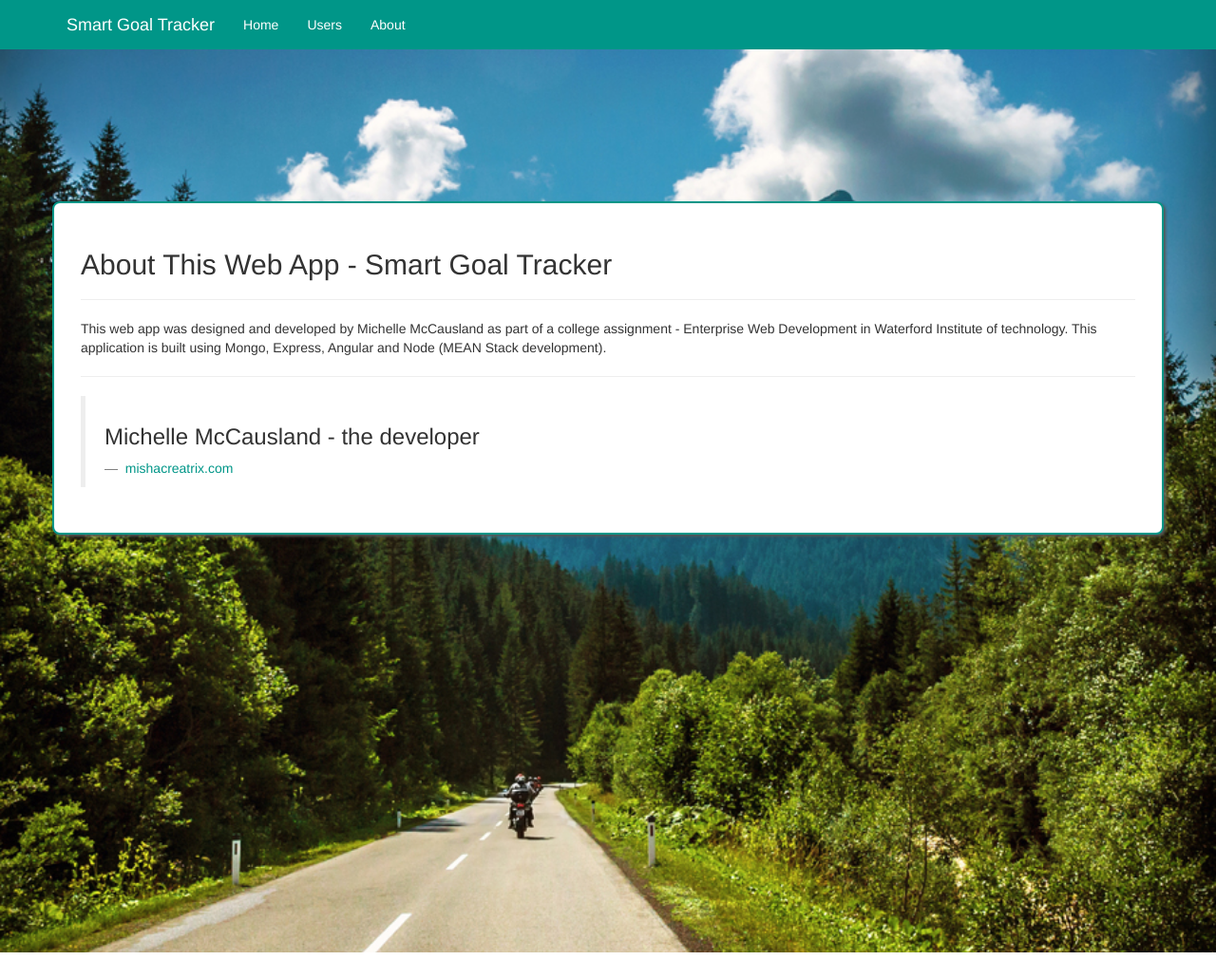
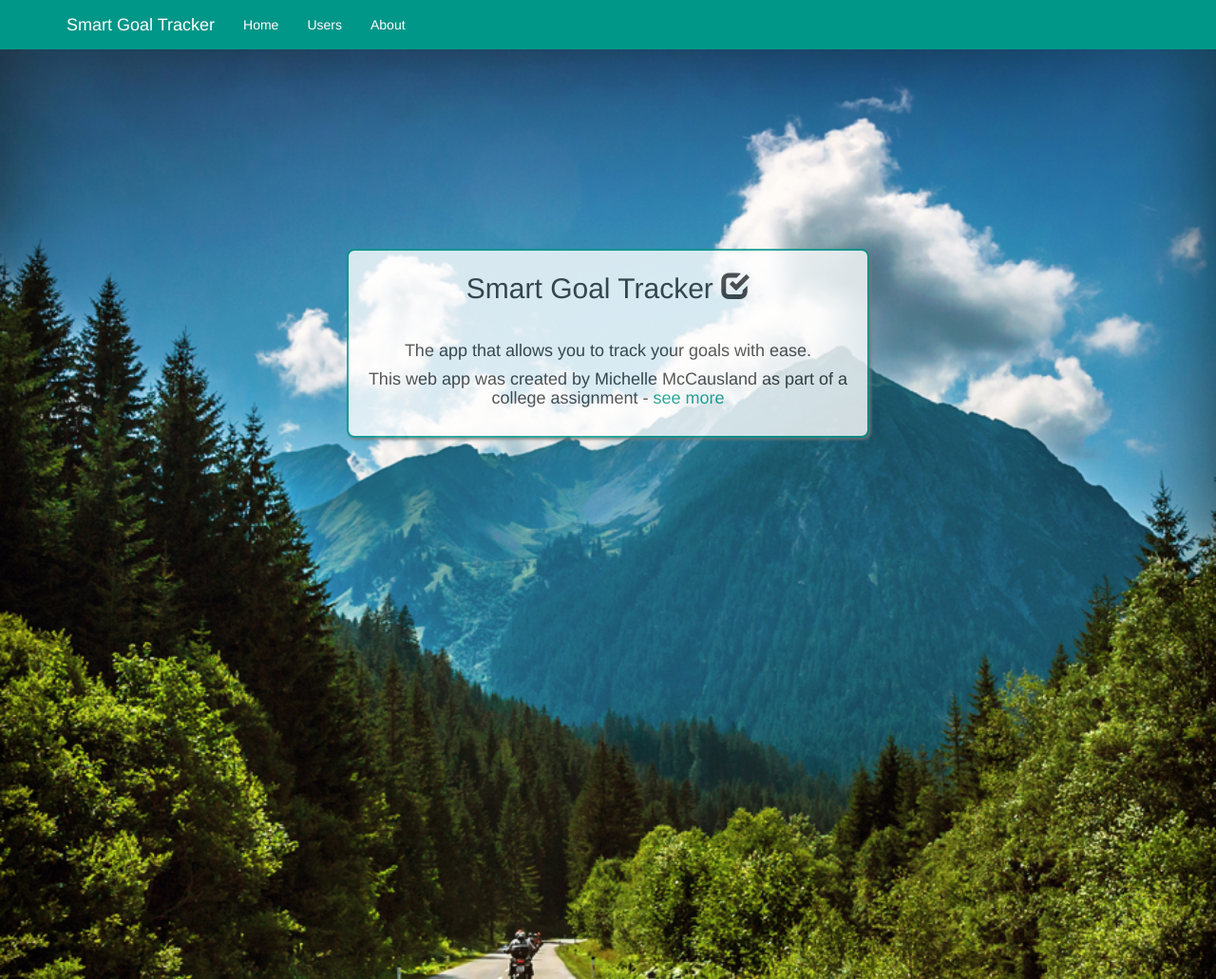
Before and after one commit to heymichellemac/smartgoalTrackerAssignment2, a website: page public/index.html at #/about in a window 1280 px wide. Shown: the whole page at 95% size. Before the commit the page ends 1003 px from the top, so only its background shows below. Drawn offline with nearby package versions, Linux system fonts and the light colour scheme.

Commit message:
Update about.html

```diff
--- a/public/partials/about.html
+++ b/public/partials/about.html
@@ -1,21 +1,17 @@
-<br><br><br><br>
-<br><br><br><br>
+
+<br><br><br><br><br><br><br>
 
 <div class="container">
 	<div class="row">
-		<div class="whiteBox padding">
-			<h2>About This Web App - Smart Goal Tracker</h2><hr>
+	 	<div class="whiteBoxHome padding">
+	 		<h2> Smart Goal Tracker <span class="glyphicon glyphicon-check" aria-hidden="true"></span></h2><br>
 
-			<p>This web app was designed and developed by Michelle McCausland as part of a college assignment - Enterprise Web Development in Waterford Institute of technology. This application is built using Mongo, Express, Angular and Node (MEAN Stack development).</p>
-			<hr>
-			<blockquote>
-			  <h3>Michelle McCausland - the developer</h3>
-
-			   <footer> <a target="_blank" href="http://www.mishacreatrix.com" data-toggle="tooltip" data-placement="left" title="Click me!"> mishacreatrix.com </a></footer>
-			</blockquote>
-
-		</div>
+	 		<h4 class="text-center" >The app that allows you to track your goals with ease. <br></h4>
+	 		<h4 class="text-center"> This web app was created by Michelle McCausland as part of a college assignment - <a href="#/about"> see more </a></h4>
+	 		<br>
+	 	</div>
 	</div>
 </div>
 
-<br><br><br><br><br><br><br><br><br><br><br><br><br><br><br><br><br><br><br><br><br><br>
+<br><br><br><br><br><br><br><br><br><br><br><br><br><br><br><br><br><br>
+<br><br><br><br><br><br><br>
```
